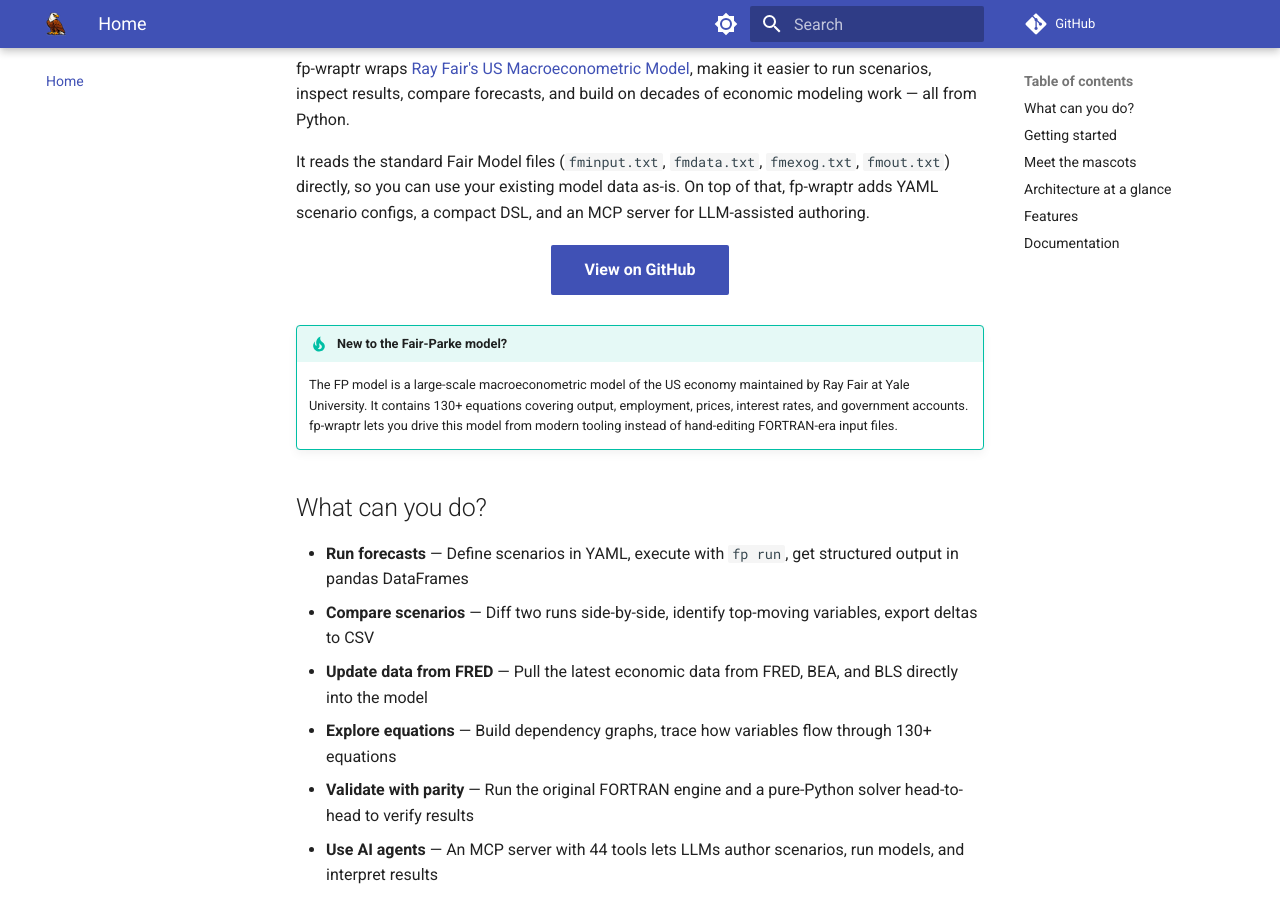
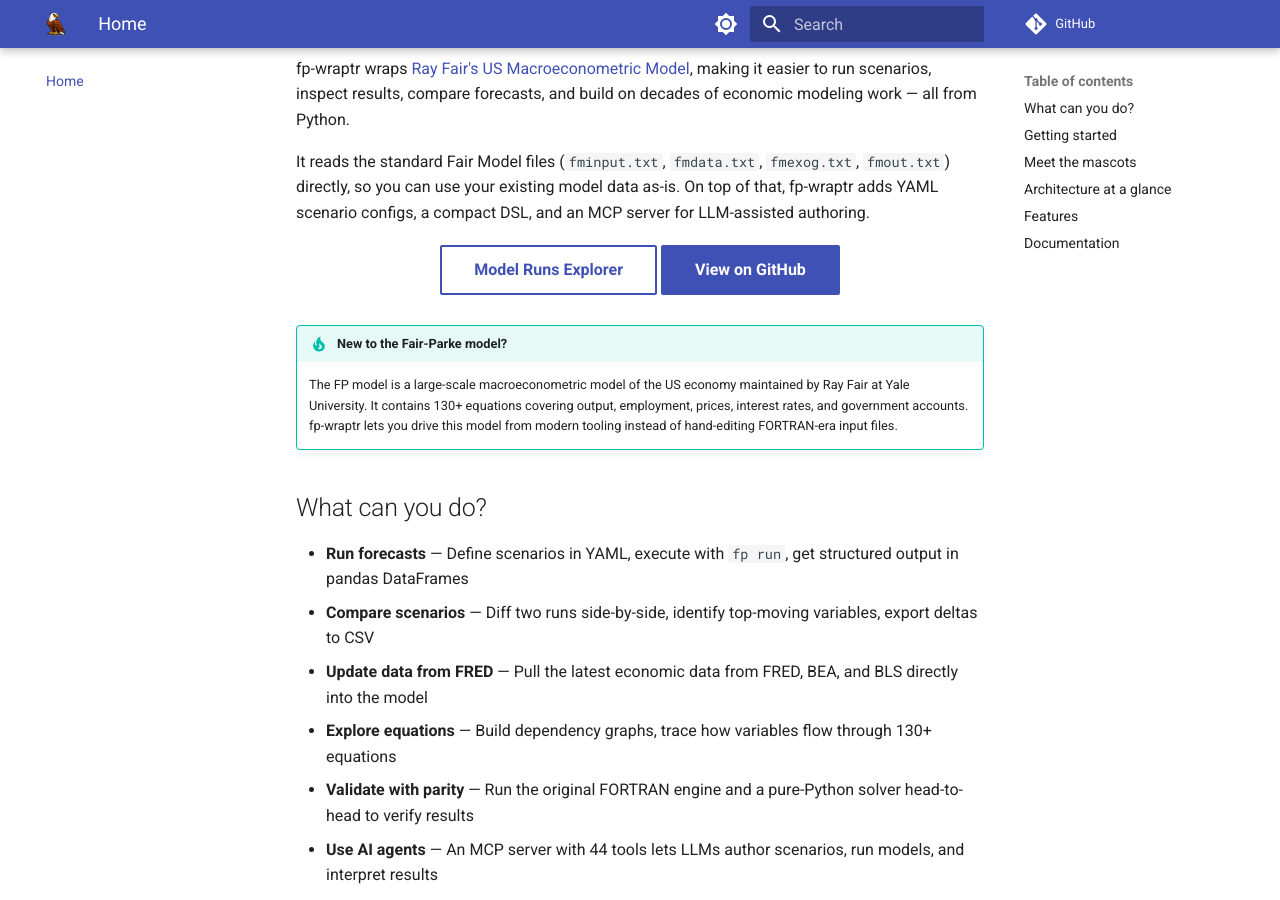
Before and after one commit to smkwray/fp-wraptr, an MkDocs documentation site: the page built from docs/index.md, in a window 1280 px wide and 900 px high, scrolled down 437 px. Built offline with MkDocs 1.6.1 and Material for MkDocs 9.7.7, drawn with Linux system fonts in a browser that asks for light colours; comment, search, counter and statistics services are not loaded.

Commit message:
Link docs homepage to model runs explorer

```diff
--- a/docs/index.md
+++ b/docs/index.md
@@ -11,6 +11,7 @@
 It reads the standard Fair Model files (`fminput.txt`, `fmdata.txt`, `fmexog.txt`, `fmout.txt`) directly, so you can use your existing model data as-is. On top of that, fp-wraptr adds YAML scenario configs, a compact DSL, and an MCP server for LLM-assisted authoring.
 
 <div style="text-align: center; margin: 1rem 0 1.5rem;">
+  <a class="md-button" href="https://smkwray.github.io/fp-wraptr/model-runs/">Model Runs Explorer</a>
   <a class="md-button md-button--primary" href="https://github.com/smkwray/fp-wraptr">View on GitHub</a>
 </div>
 
```
